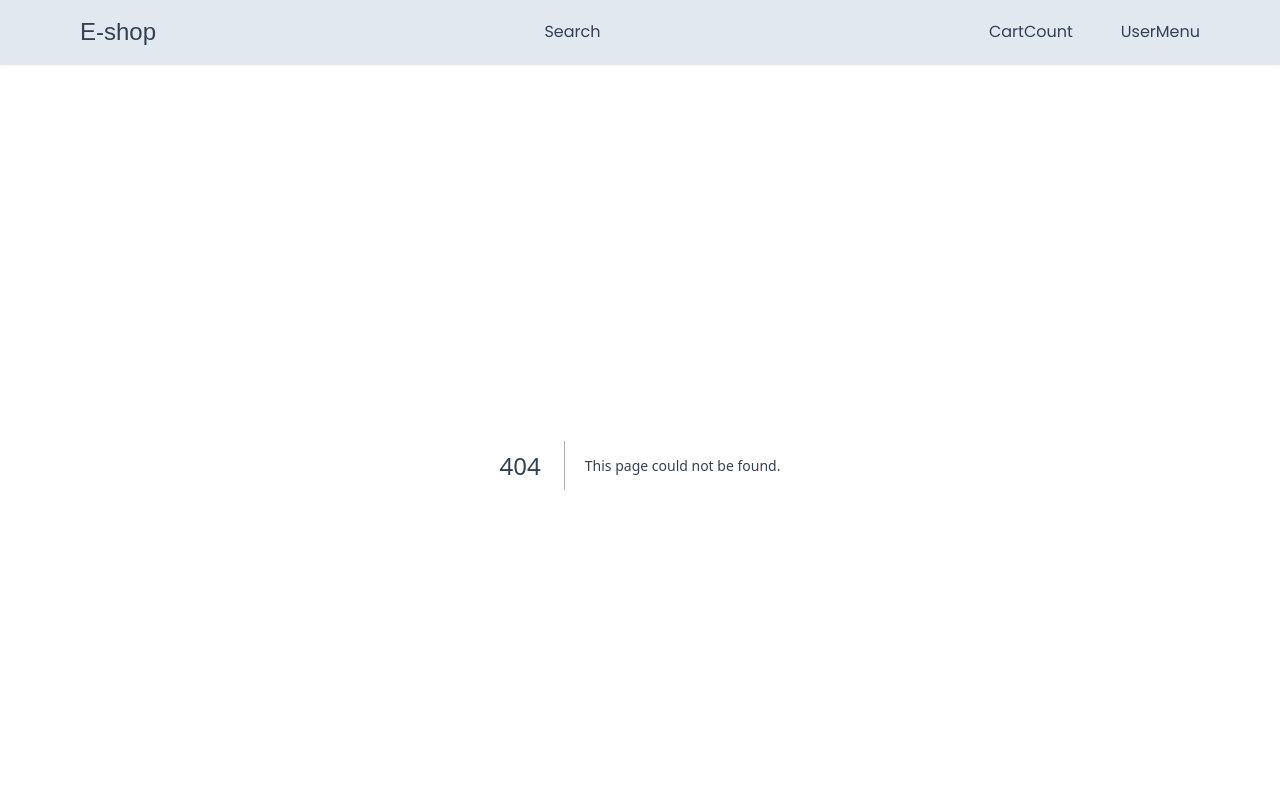
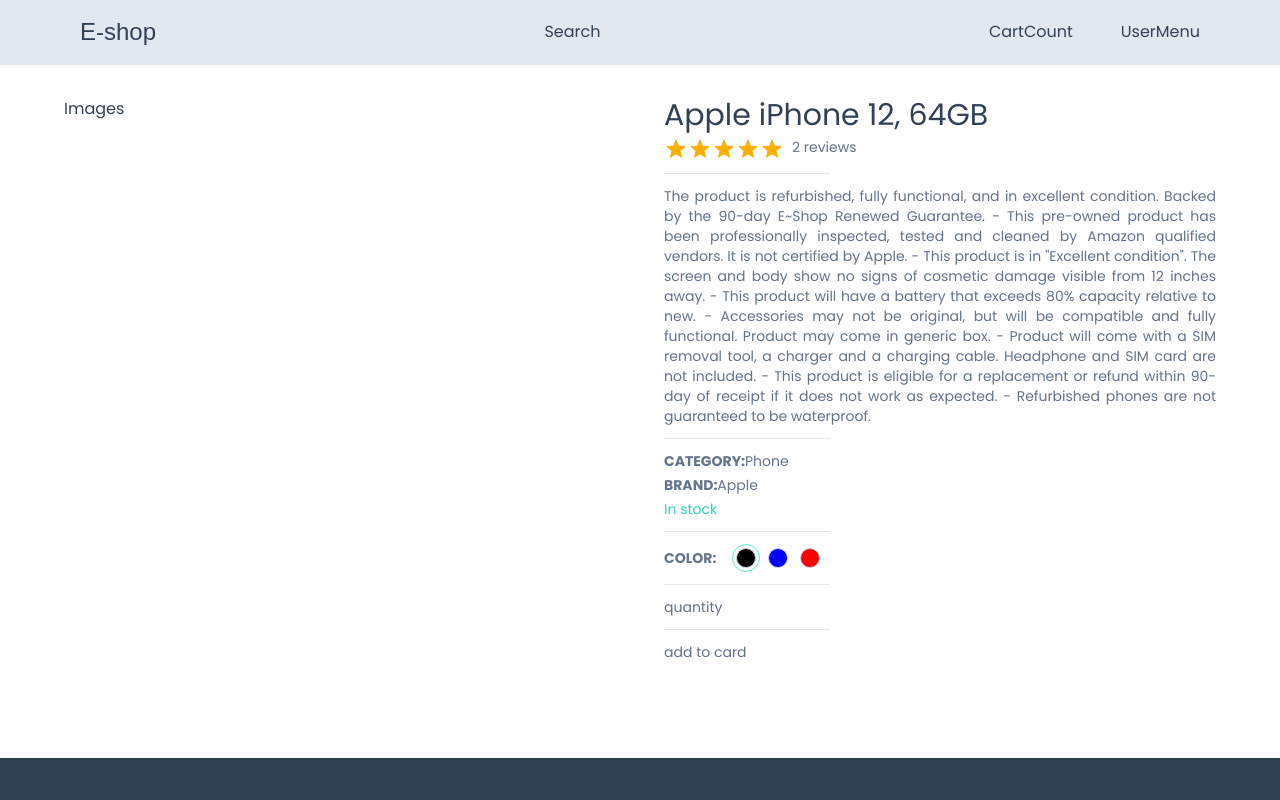
Before and after one commit to Musmaxim/e-shop, a Next.js app: page /product/1 in a window 1280 px wide. Before the commit this address had no page. Shown: the top 800 px of the page. Built offline with nearby package versions, Linux system fonts and the light colour scheme; a web font is replaced by a local one.

Commit message:
Пилим отдельную карточку товара

```diff
--- /dev/null
+++ b/app/cart/page.tsx
@@ -0,0 +1,5 @@
+const Cart = () => {
+  return <div>Cart page</div>;
+};
+
+export default Cart;
--- a/app/components/products/ProductCard.tsx
+++ b/app/components/products/ProductCard.tsx
@@ -4,18 +4,25 @@
 import { truncateText } from "@/utils/truncateText";
 import { Rating } from "@mui/material";
 import Image from "next/image";
+import { useRouter } from "next/navigation";
 
 interface ProductCardProps {
   data: any;
 }
 
 const ProductCard: React.FC<ProductCardProps> = ({ data }) => {
+  const router = useRouter();
 
- const productRating = data.reviews.reduce((acc: number, item: any) => item.rating + acc, 0) / data.reviews.length;
+  const productRating =
+    data.reviews.reduce((acc: number, item: any) => item.rating + acc, 0) /
+    data.reviews.length;
 
   return (
-    <div className="col-span-1 cursor-pointer border-[1.2px] border-slate-200 bg-slate-50 rounded-sm p-2 transition hover:scale-105 text-center text-sm">
-      <div className="flex flex-col items-center w-full gap-1">
+    <div
+      onClick={() => router.push(`/product/${data.id}`)}
+      className="col-span-1 cursor-pointer border-[1.2px] border-slate-200 bg-slate-50 rounded-sm p-2 transition hover:scale-105 text-center text-sm"
+    >
+      <div className="flex flex-col items-center w-full gap-1 p-3">
         <div className="aspect-square overflow-hidden relative w-full">
           <Image
             fill
@@ -26,7 +33,7 @@
         </div>
         <div className="mt-4">{truncateText(data.name)}</div>
         <div>
-          <Rating value={productRating} readOnly/>
+          <Rating value={productRating} readOnly />
         </div>
         <div>{data.reviews.length} reviews</div>
         <div className="font-semibold">{formatPrice(data.price)}</div>
--- /dev/null
+++ b/app/components/products/SetColor.tsx
@@ -0,0 +1,49 @@
+"use client";
+
+import {
+  CartProductType,
+  SelectedImgType,
+} from "@/app/product/[productId]/ProductDetails";
+import { dividerClasses } from "@mui/material";
+
+interface SetColorProps {
+  images: SelectedImgType[];
+  cartProduct: CartProductType;
+  handleColorSelect: (value: SelectedImgType) => void;
+}
+
+const SetColor: React.FC<SetColorProps> = ({
+  images,
+  cartProduct,
+  handleColorSelect,
+}) => {
+  return (
+    <div>
+      <div className="flex gap-4 items-center">
+        <span className="font-semibold">COLOR:</span>
+        <div className="flex gap-1">
+          {images.map((image) => {
+            return (
+              <div
+                key={image.color}
+                onClick={()=>handleColorSelect(image)}
+                className={`h-7 w-7 rounded-full border-teal-300 flex items-center justify-center ${
+                  cartProduct.selectedImg.color === image.color
+                    ? "border-[1.5px]"
+                    : "border-none"
+                }`}
+              >
+                <div
+                  style={{ background: image.colorCode }}
+                  className="h-5 w-5 rounded-full border-[1.2px] border-slate-300 cursor-pointer"
+                ></div>
+              </div>
+            );
+          })}
+        </div>
+      </div>
+    </div>
+  );
+};
+
+export default SetColor;
--- /dev/null
+++ b/app/product/[productId]/ProductDetails.tsx
@@ -0,0 +1,95 @@
+"use client";
+
+import SetColor from "@/app/components/products/SetColor";
+import { Rating } from "@mui/material";
+import { useCallback, useState } from "react";
+
+interface ProductDetailsProps {
+  product: any;
+}
+
+export type SelectedImgType = {
+  color: string;
+  colorCode: string;
+  image: string;
+};
+
+export type CartProductType = {
+  id: string;
+  name: string;
+  description: string;
+  category: string;
+  brand: string;
+  selectedImg: SelectedImgType;
+  quantity: number;
+  price: number;
+};
+
+const Horizontal = () => {
+  return <hr className="w-[30%] my-2" />;
+};
+
+const ProductDetails: React.FC<ProductDetailsProps> = ({ product }) => {
+  const [cartProduct, setCardProduct] = useState<CartProductType>({
+    id: product.id,
+    name: product.name,
+    description: product.description,
+    category: product.category,
+    brand: product.brand,
+    selectedImg: { ...product.images[0] },
+    quantity: 1,
+    price: product.price,
+  });
+
+  const productRating =
+    product.reviews.reduce((acc: number, item: any) => item.rating + acc, 0) /
+    product.reviews.length;
+
+  const handleColorSelect = useCallback(
+    (value: SelectedImgType) => {
+      setCardProduct((prev) => {
+        return { ...prev, selectedImg: value };
+      });
+    },
+    [cartProduct.selectedImg]
+  );
+
+  return (
+    <div className="grid grid-cols-1 md:grid-cols-2 gap-12">
+      <div>Images</div>
+      <div className="flex flex-col gap-1 text-slate-500 text-sm">
+        <h2 className="text-3xl font-medium text-slate-700">{product.name}</h2>
+        <div className="flex item-center gap-2">
+          <Rating value={productRating} readOnly />
+          <div>{product.reviews.length} reviews</div>
+        </div>
+        <Horizontal />
+        <div className="text-justify">{product.description}</div>
+        <Horizontal />
+        <div>
+          <span className="font-semibold">CATEGORY:</span>
+          {product.category}
+        </div>
+        <div>
+          <span className="font-semibold">BRAND:</span>
+          {product.brand}
+        </div>
+        <div className={product.inStock ? "text-teal-400" : "text-rose-400"}>
+          {product.inStock ? "In stock" : "Out of stock"}
+        </div>
+        <Horizontal />
+        <SetColor
+          cartProduct={cartProduct}
+          images={product.images}
+          handleColorSelect={handleColorSelect}
+        />
+        <Horizontal />
+        <div>quantity</div>
+        <Horizontal />
+        <div>add to card</div>
+      </div>
+    </div>
+  );
+};
+
+export default ProductDetails;
--- /dev/null
+++ b/app/product/[productId]/page.tsx
@@ -0,0 +1,19 @@
+import { product } from "@/utils/product";
+import { Container } from "@mui/material";
+import ProductDetails from "./ProductDetails";
+
+interface IParams {
+  productId?: string;
+}
+
+const Product = ({ params }: { params: IParams }) => {
+  return (
+    <div className="p-8">
+      <Container>
+        <ProductDetails product={product}/>
+      </Container>
+    </div>
+  );
+};
+
+export default Product;
--- /dev/null
+++ b/utils/product.ts
@@ -0,0 +1,73 @@
+export const product = {
+  id: "648437b38c44d52b9542e340",
+  name: "Apple iPhone 12, 64GB",
+  description:
+    'The product is refurbished, fully functional, and in excellent condition. Backed by the 90-day E~Shop Renewed Guarantee.\n- This pre-owned product has been professionally inspected, tested and cleaned by Amazon qualified vendors. It is not certified by Apple.\n- This product is in "Excellent condition". The screen and body show no signs of cosmetic damage visible from 12 inches away.\n- This product will have a battery that exceeds 80% capacity relative to new.\n- Accessories may not be original, but will be compatible and fully functional. Product may come in generic box.\n- Product will come with a SIM removal tool, a charger and a charging cable. Headphone and SIM card are not included.\n- This product is eligible for a replacement or refund within 90-day of receipt if it does not work as expected.\n- Refurbished phones are not guaranteed to be waterproof.',
+  price: 40,
+  brand: "Apple",
+  category: "Phone",
+  inStock: true,
+  images: [
+    {
+      color: "Black",
+      colorCode: "#000000",
+      image:
+        "https://firebasestorage.googleapis.com/v0/b/e-shop-vid.appspot.com/o/products%2Fiphone%2012%20black.png?alt=media&token=8fe19551-173a-4550-9d02-20afffc79b12",
+    },
+    {
+      color: "Blue",
+      colorCode: " #0000FF",
+      image:
+        "https://firebasestorage.googleapis.com/v0/b/e-shop-vid.appspot.com/o/products%2Fiphone%2012%20blue.png?alt=media&token=ede757d2-b631-4451-b80c-123861f16c92",
+    },
+    {
+      color: "Red",
+      colorCode: "#FF0000",
+      image:
+        "https://firebasestorage.googleapis.com/v0/b/e-shop-vid.appspot.com/o/products%2Fiphone%2012%20red.png?alt=media&token=945e1ffb-953e-467a-8325-5a8fbbbf3153",
+    },
+  ],
+  reviews: [
+    {
+      id: "6499b4887402b0efd394d8f3",
+      userId: "6499b184b0e9a8c8709821d3",
+      productId: "648437b38c44d52b9542e340",
+      rating: 4,
+      comment:
+        "good enough. I like the camera and casing. the delivery was fast too.",
+      createdDate: "2023-06-26T15:53:44.483Z",
+      user: {
+        id: "6499b184b0e9a8c8709821d3",
+        name: "Chaoo",
+        email: "example1@gmail.com",
+        emailVerified: null,
+        image:
+          "https://lh3.googleusercontent.com/a/AAcHTtcuRLwWi1vPKaQOcJlUurlhRAIIq2LgYccE8p32=s96-c",
+        hashedPassword: null,
+        createdAt: "2023-06-26T15:40:52.558Z",
+        updatedAt: "2023-06-26T15:40:52.558Z",
+        role: "USER",
+      },
+    },
+    {
+      id: "6499a110efe4e4de451c7edc",
+      userId: "6475af156bad4917456e6e1e",
+      productId: "648437b38c44d52b9542e340",
+      rating: 5,
+      comment: "I really liked it!!",
+      createdDate: "2023-06-26T14:30:40.998Z",
+      user: {
+        id: "6475af156bad4917456e6e1e",
+        name: "Charles",
+        email: "example@gmail.com",
+        emailVerified: null,
+        image:
+          "https://lh3.googleusercontent.com/a/AAcHTteOiCtILLBWiAoolIW9PJH-r5825pBDl824_8LD=s96-c",
+        hashedPassword: null,
+        createdAt: "2023-05-30T08:08:53.979Z",
+        updatedAt: "2023-05-30T08:08:53.979Z",
+        role: "ADMIN",
+      },
+    },
+  ],
+};
```
